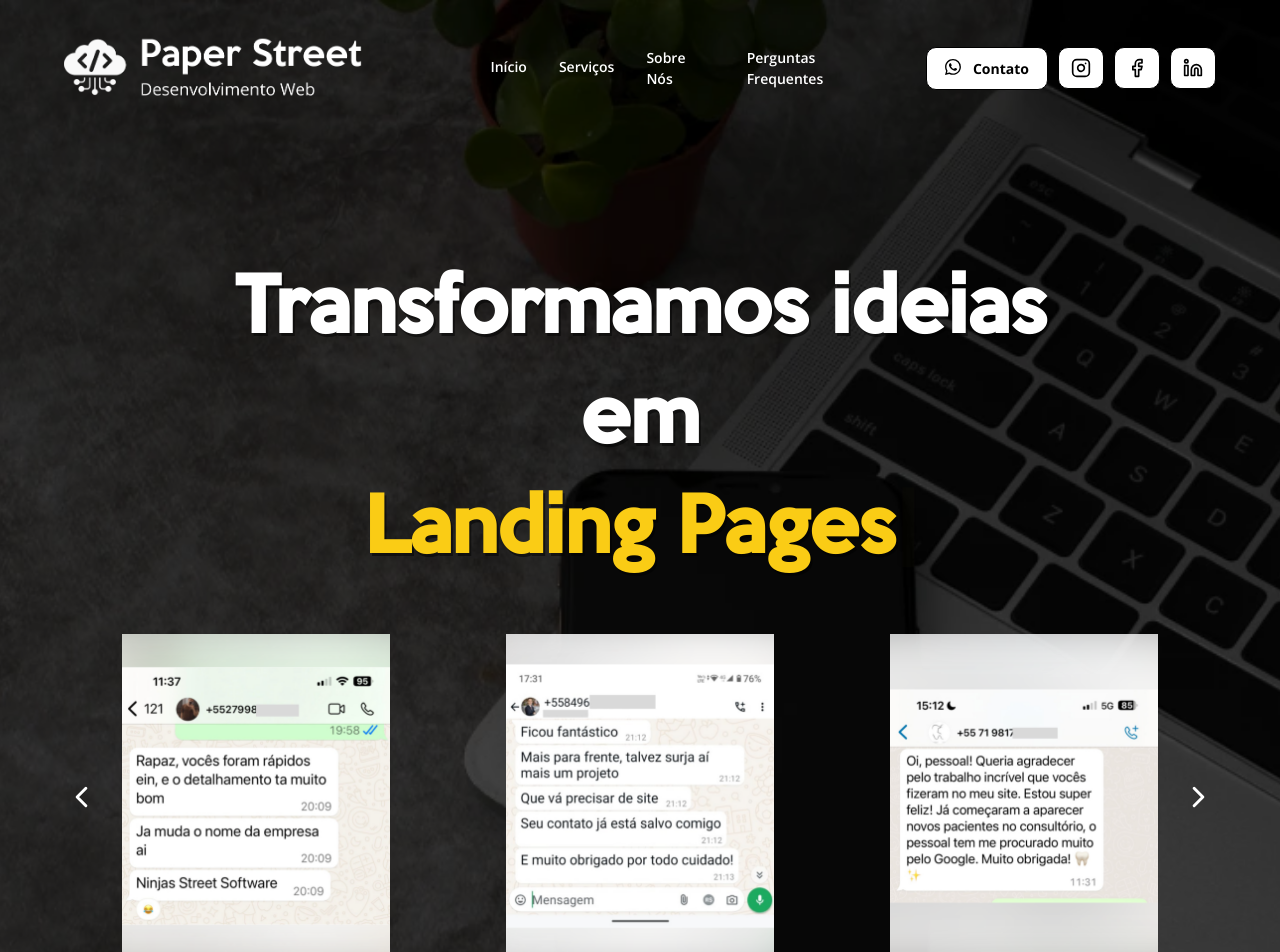
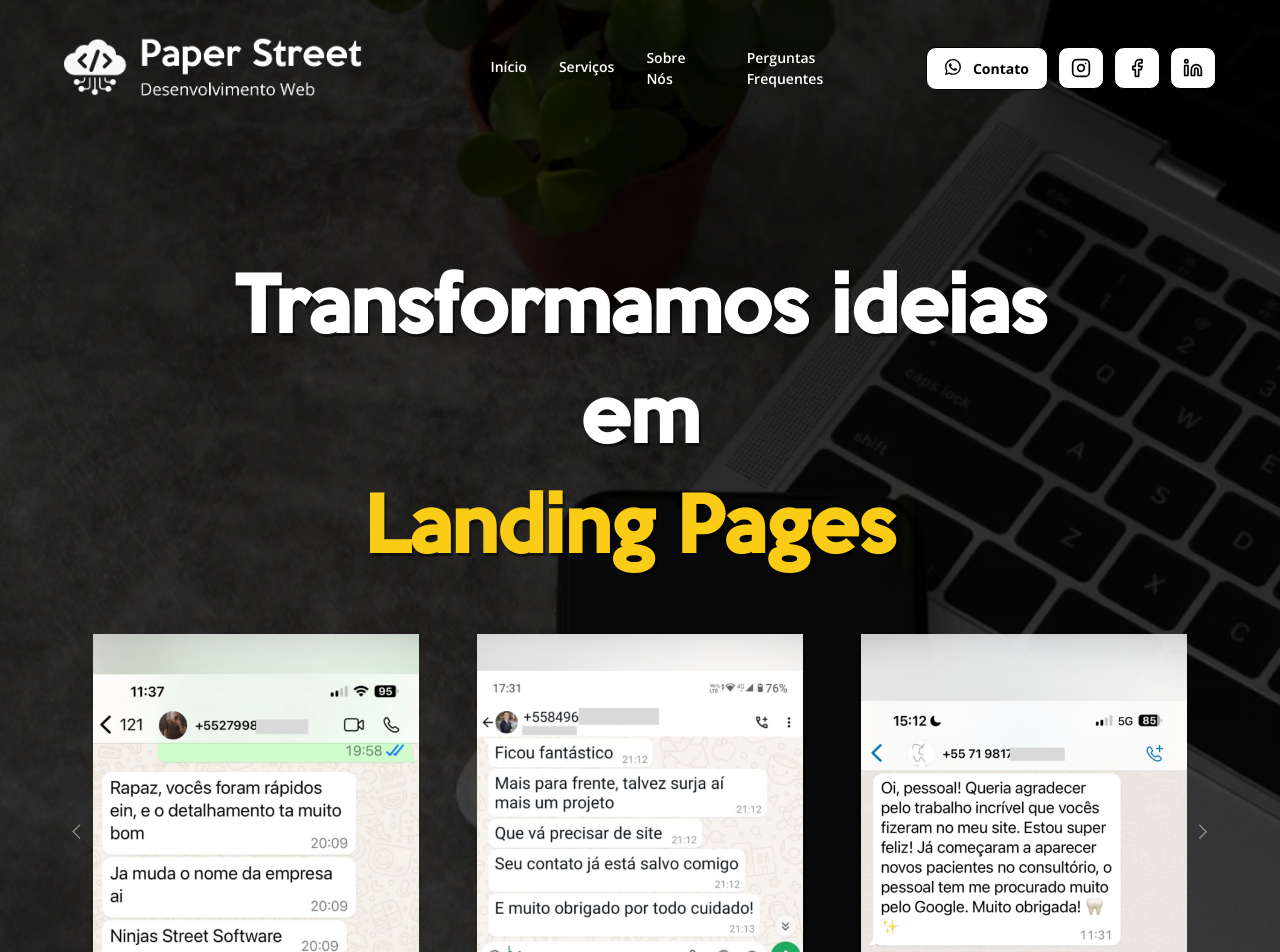
Before and after one commit to EdisonMatos/Site-Paper-Street, a React (Vite) app: page / in a window 1280 px wide. Shown: the top 952 px of the page. Built offline with nearby package versions, Linux system fonts and the light colour scheme.

Commit message:
fix: Ajusta a largura do espaçamento entre as imagens nas telas maiores

```diff
--- a/src/components/interactives/CarouselHero.jsx
+++ b/src/components/interactives/CarouselHero.jsx
@@ -15,9 +15,6 @@ import imgTestimonial11 from "../../assets/imgs/testimonialsHero/imgTestimonial1
 import imgTestimonial12 from "../../assets/imgs/testimonialsHero/imgTestimonial12.png";
 
 const CarouselHero = () => {
-  const autoplaySpeed = 25000;
-  const [progress, setProgress] = useState(0);
-  const carouselRef = useRef(null);
 
   const responsiveOptions = [
     {
@@ -50,6 +47,10 @@ const CarouselHero = () => {
     },
   ];
 
+  const autoplaySpeed = 25000;
+  const [progress, setProgress] = useState(0);
+  const carouselRef = useRef(null);
+
   useEffect(() => {
     const interval = setInterval(() => {
       setProgress((prevProgress) =>
@@ -70,52 +71,14 @@ const CarouselHero = () => {
     setProgress(0);
   };
 
-  // Setas personalizadas usando style inline
-  const CustomPrevArrow = ({ onClick }) => (
-    <div
-      onClick={onClick}
-      style={{
-        position: "absolute",
-        top: "50%",
-        left: "0px",
-        transform: "translateY(-50%)",
-        zIndex: 1,
-        cursor: "pointer",
-        color: "white",
-        borderRadius: "50%",
-      }}
-    >
-      {<svg xmlns="http://www.w3.org/2000/svg" width="35" height="35" viewBox="0 0 24 24" fill="none" stroke="currentColor" stroke-width="2" stroke-linecap="round" stroke-linejoin="round" class="lucide lucide-chevron-left"><path d="m15 18-6-6 6-6"/></svg>}
-    </div>
-  );
-
-  const CustomNextArrow = ({ onClick }) => (
-    <div
-      onClick={onClick}
-      style={{
-        position: "absolute",
-        top: "50%",
-        right: "0px",
-        transform: "translateY(-50%)",
-        zIndex: 1,
-        cursor: "pointer",
-        color: "white",
-        borderRadius: "50%",
-      }}
-    >
-      {<svg xmlns="http://www.w3.org/2000/svg" width="35" height="35" viewBox="0 0 24 24" fill="none" stroke="currentColor" stroke-width="2" stroke-linecap="round" stroke-linejoin="round" class="lucide lucide-chevron-right"><path d="m9 18 6-6-6-6"/></svg>}
-    </div>
-  );
 
   return (
-    <div className="carousel-container">
+    <div className="carousel-container" style={{ position: "relative" }}>
       <Carousel
         ref={carouselRef}
+        responsive={responsiveOptions}
         dots={true}
         arrows
-        prevArrow={<CustomPrevArrow />}
-        nextArrow={<CustomNextArrow />}
-        responsive={responsiveOptions}
         beforeChange={handleBeforeChange}
         className="mb-[80px]"
       >
@@ -157,6 +120,7 @@ const CarouselHero = () => {
         </div>
       </Carousel>
 
+
       {/* Barra de progresso */}
       <div className="progress-bar-container">
         <div className="progress-bar" style={{ width: `${progress}%` }} />
--- a/src/index.css
+++ b/src/index.css
@@ -76,7 +76,7 @@
 
 .carousel-item img {
   height: 100%;
-  width: 70%;
+  width: 85%;
   margin: auto;
   object-fit: content;
 }
@@ -101,7 +101,7 @@
 
 @media (max-width: 1023px) {
   .carousel-item img {
-    width: 70%;
+    width: 80%;
   }
 }
 
```
